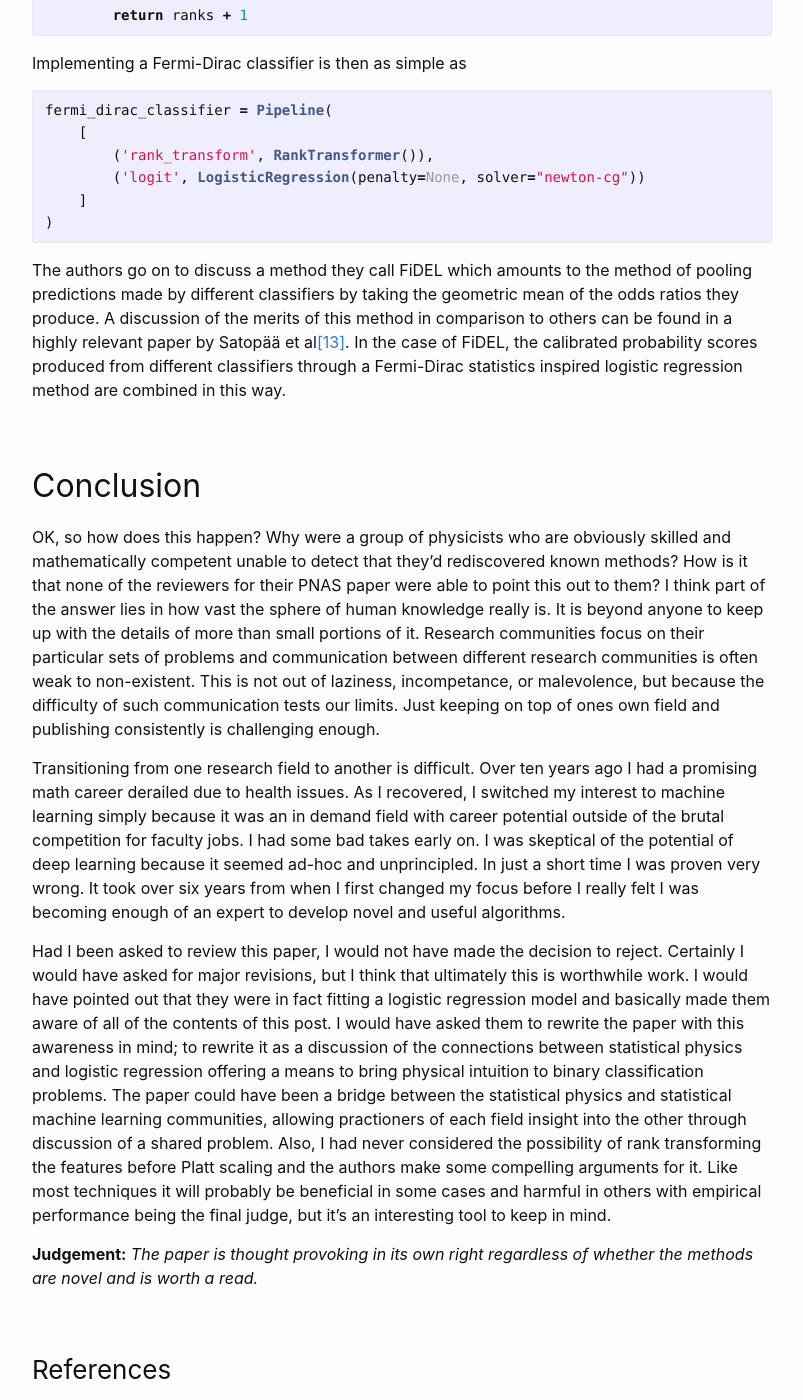
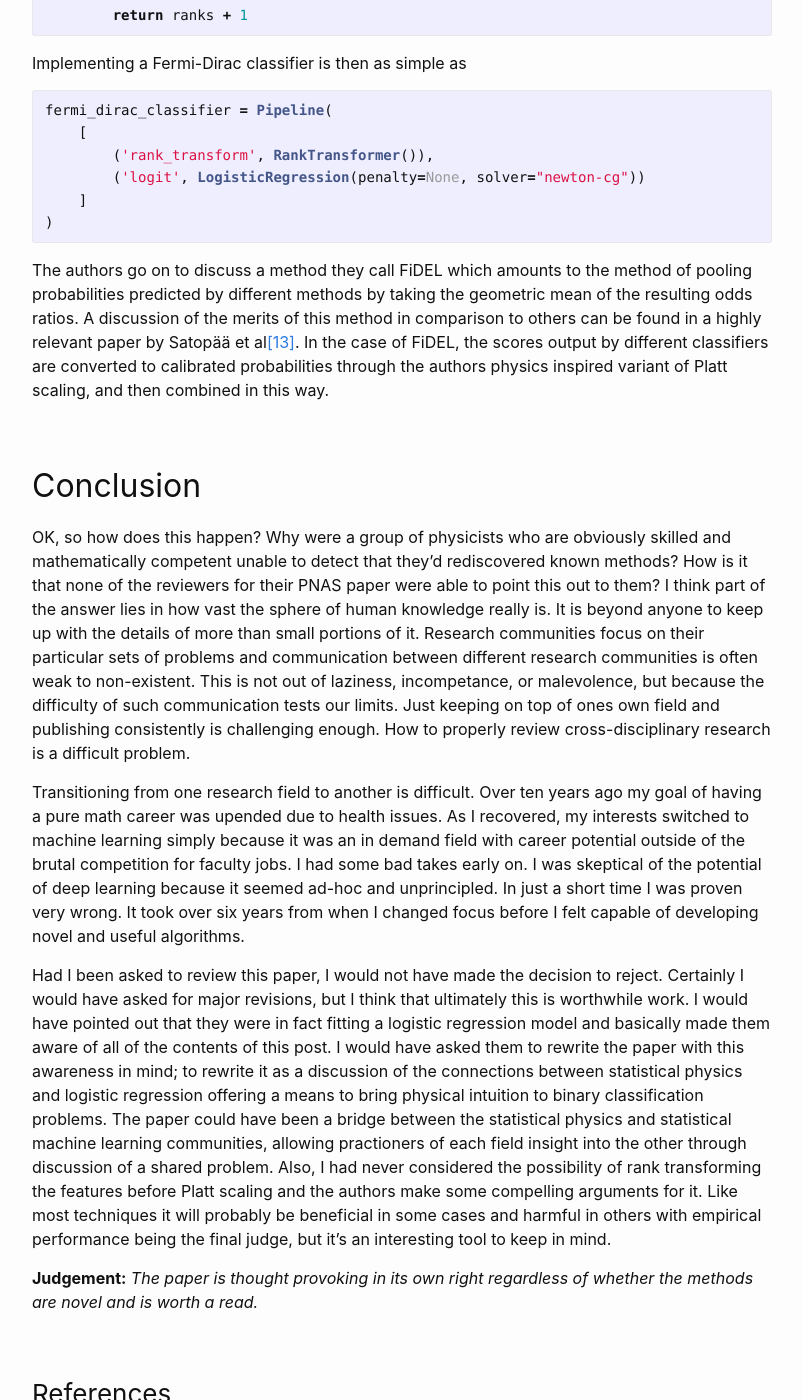
Before and after one commit to steppi/steppi.github.io, a Jekyll site: the page built from _posts/2021-10-01-fermi-dirac.md, in a window 1280 px wide and 1400 px high, scrolled down 12464 px. Shown: the whole window, without its empty margins (238-1041 px from the left). Built offline with Jekyll 4.4.1, drawn with Linux system fonts in a browser that asks for light colours.

Commit message:
More edits

````diff
--- a/_posts/2021-10-01-fermi-dirac.md
+++ b/_posts/2021-10-01-fermi-dirac.md
@@ -633,12 +633,13 @@ fermi_dirac_classifier = Pipeline(
 ```
 
 The authors go on to discuss a method they call FiDEL which amounts to
-the method of pooling predictions made by different classifiers by taking the
-geometric mean of the odds ratios they produce. A discussion of the merits of
+the method of pooling probabilities predicted by different methods by taking the
+geometric mean of the resulting odds ratios. A discussion of the merits of
 this method in comparison to others can be found in a highly relevant paper by
-Satopää et al[[13]](#13). In the case of FiDEL, the calibrated probability
-scores produced from different classifiers through a Fermi-Dirac statistics
-inspired logistic regression method are combined in this way.
+Satopää et al[[13]](#13). In the case of FiDEL, the scores output by different
+classifiers are converted to calibrated probabilities through the authors
+physics inspired variant of Platt scaling, and then combined in this way.
+
 
 ## Conclusion
 
@@ -653,16 +654,17 @@ communication between different research communities is often weak to
 non-existent. This is not out of laziness, incompetance, or  malevolence, but
 because the difficulty of such communication tests our limits. Just keeping
 on top of ones own field and publishing consistently is challenging enough.
+How to properly review cross-disciplinary research is a difficult problem.
 
 Transitioning from one research field to another is difficult. Over ten years
-ago I had a promising math career derailed due to health issues. As I recovered,
-I switched my interest to machine learning simply because it was an in demand
-field with career potential outside of the brutal competition for faculty jobs.
-I had some bad takes early on. I was skeptical of the potential of deep learning
+ago my goal of having a pure math career was upended due to health issues. As
+I recovered, my interests switched to machine learning simply because it was an
+in demand field with career potential outside of the brutal competition for
+faculty jobs. I had some bad takes early on. I was skeptical of the potential
+of deep learning
 because it seemed ad-hoc and unprincipled. In just a short time I was proven
-very wrong. It took over six years from when I first changed my focus before I
-really felt I was becoming enough of an expert to develop novel and useful
-algorithms.
+very wrong. It took over six years from when I changed focus before I
+felt capable of developing novel and useful algorithms.
 
 Had I been asked to review this paper, I would not have made the decision to
 reject. Certainly I would have asked for major revisions, but I think that
````
